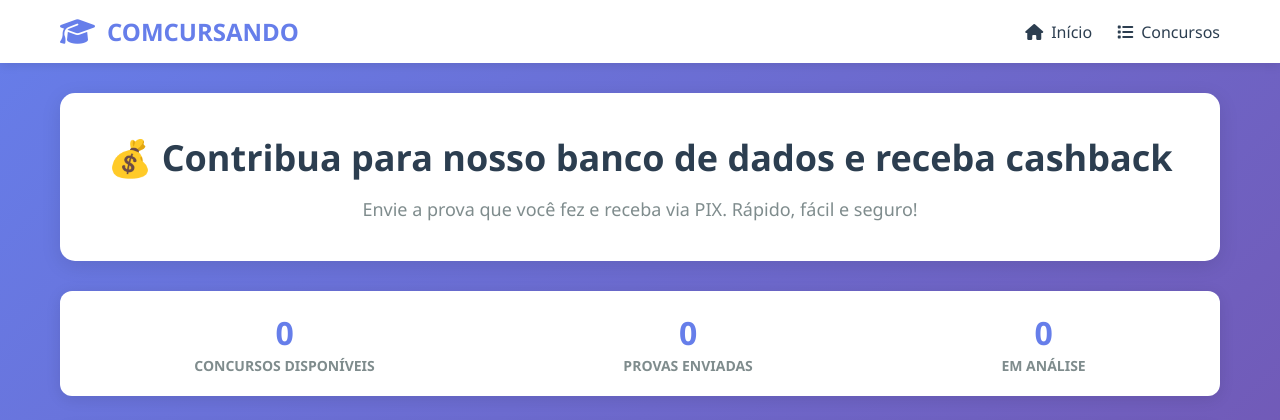
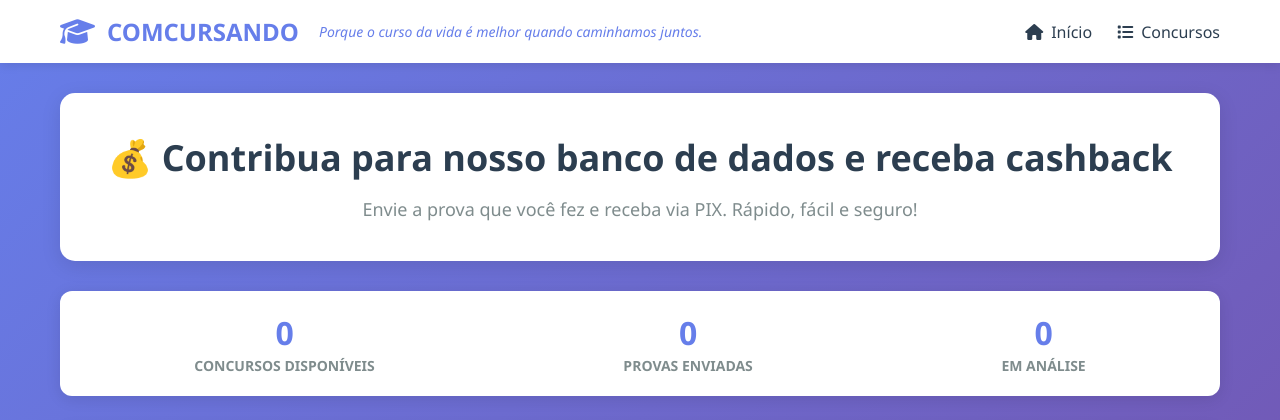
Before and after one commit to lemiliods/COMCURSANDO_DJANGO, a Django app: page / in a window 1280 px wide. Shown: the top 420 px of the page. Run offline with Django 5.2, Linux system fonts and the light colour scheme; data that the repository does not hold is empty.

Commit message:
feat: adicionar tagline abaixo da logo

```diff
--- a/templates/public/base.html
+++ b/templates/public/base.html
@@ -47,6 +47,15 @@
 
         .logo i {
             font-size: 28px;
+        }
+
+        .tagline {
+            margin: 0;
+            padding: 0 20px;
+            font-size: 14px;
+            color: #667eea;
+            font-style: italic;
+            flex-grow: 1;
         }
 
         .nav-links {
@@ -163,6 +172,7 @@
                 <i class="fas fa-graduation-cap"></i>
                 <span>COMCURSANDO</span>
             </a>
+            <p class="tagline">Porque o curso da vida é melhor quando caminhamos juntos.</p>
             <ul class="nav-links">
                 <li><a href="/"><i class="fas fa-home"></i> Início</a></li>
                 <li><a href="/#concursos"><i class="fas fa-list"></i> Concursos</a></li>
```
